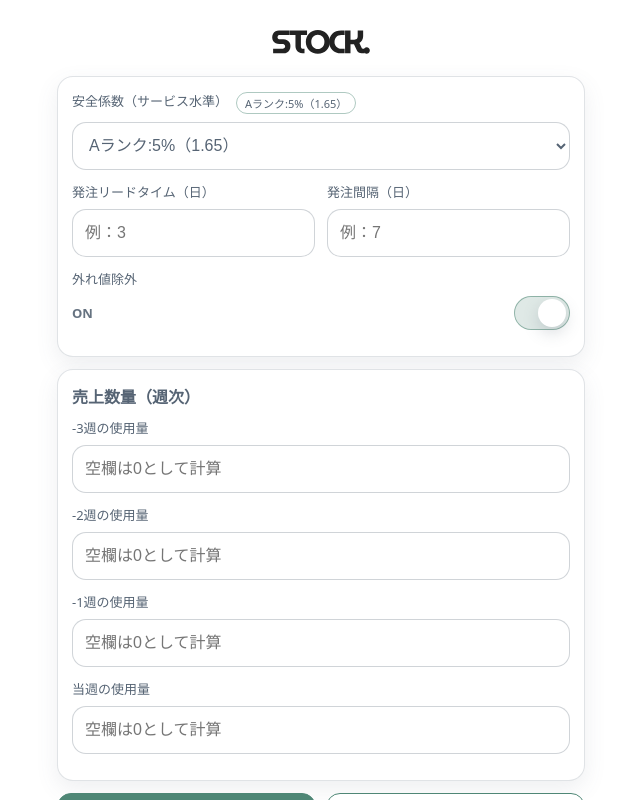
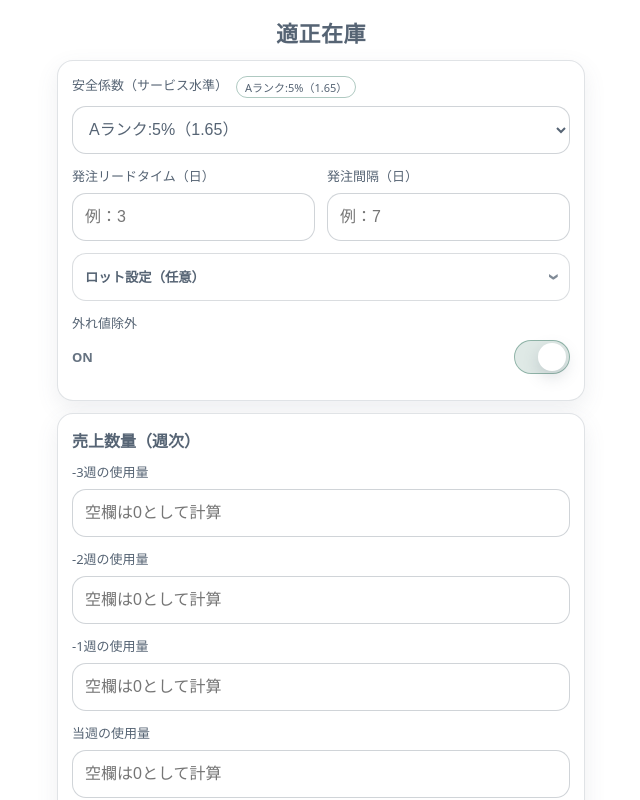
Before and after one commit to soan4/stock-app, a React (Vite) app: page / in a window 1280 px wide. Shown: the top 800 px of the page, without its empty margins (319-959 px from the left). Built offline with nearby package versions, Linux system fonts and the light colour scheme; a web font is replaced by a local one.

Commit message:
make lot settings collapsible default hidden

```diff
--- a/src/App.tsx
+++ b/src/App.tsx
@@ -12,11 +12,21 @@ function toNumberOrZero(s: string): number {
   return Number.isFinite(n) ? n : 0;
 }
 
+function toPositiveIntOrDefault(s: string, def: number): number {
+  const n = Math.floor(toNumberOrZero(s));
+  return n >= 1 ? n : def;
+}
+
 function round1(n: number) {
   return Math.round(n * 10) / 10;
 }
 function round0(n: number) {
   return Math.round(n);
+}
+
+function ceilToLot(value: number, lot: number): number {
+  if (lot <= 1) return value;
+  return Math.ceil(value / lot) * lot;
 }
 
 export default function App() {
@@ -27,6 +37,10 @@ export default function App() {
 
   // 外れ値除外：デフォルトON
   const [outlierEnabled, setOutlierEnabled] = useState(true);
+
+  // ★ロット：基本は非表示＆初期値1
+  const [showLot, setShowLot] = useState(false);
+  const [lotSize, setLotSize] = useState<string>("1");
 
   const [qty, setQty] = useState<string[]>(["", "", "", "", "", "", "", ""]);
 
@@ -68,15 +82,19 @@ export default function App() {
       ? { text: "Aランク:5%（1.65）", cls: "badge badgeA" }
       : { text: "Cランク:30%（0.53）", cls: "badge badgeC" };
 
+  // ロット丸め（目標在庫のみ）
+  const lot = useMemo(() => toPositiveIntOrDefault(lotSize, 1), [lotSize]);
+  const targetRaw = calc.targetStock;
+  const targetRounded = ceilToLot(targetRaw, lot);
+  const showLotAdjusted = lot > 1 && Number.isFinite(targetRaw);
+
   return (
     <div className="page">
       <header className="header headerCenter">
-        <div className="titleLogoWrap">
-  <img src="/stock-app/logo.svg" alt="適正在庫" className="titleLogo" />
-</div>
+        <div className="title titleCenter">適正在庫</div>
       </header>
 
-      {/* 設定カード（ここから「昨年追加」「クリア」ボタンは削除） */}
+      {/* 設定カード */}
       <section className="card">
         <div className="row">
           <label className="label">
@@ -115,6 +133,35 @@ export default function App() {
               onChange={(e) => setOrderInterval(e.target.value)}
             />
           </div>
+        </div>
+
+        {/* ★ロット折りたたみ（基本は非表示） */}
+        <div className="row">
+          <button
+            type="button"
+            className="collapseHeader"
+            aria-expanded={showLot}
+            onClick={() => setShowLot(v => !v)}
+          >
+            <span>ロット設定（任意）</span>
+            <span className={`chev ${showLot ? "chevOpen" : ""}`}>›</span>
+          </button>
+
+          {showLot && (
+            <div className="collapseBody">
+              <label className="label">最小発注単位（ロット）（個）</label>
+              <input
+                className="input"
+                inputMode="numeric"
+                placeholder="例：10（10個単位）"
+                value={lotSize}
+                onChange={(e) => setLotSize(e.target.value)}
+              />
+              <div className="smallNote">
+                ロット=1 は丸めなし（通常）。ロット&gt;1 の場合、適正在庫（目標在庫）をロット単位で切り上げ表示します。
+              </div>
+            </div>
+          )}
         </div>
 
         {/* iOS風スイッチ */}
@@ -159,7 +206,7 @@ export default function App() {
         </div>
       </section>
 
-      {/* ★移動先：売上入力と計算結果の間にボタンを配置（順番は維持） */}
+      {/* 売上入力と計算結果の間のボタン */}
       <div className="actions actionsFill">
         <button className="btn" onClick={() => setShowLastYear(v => !v)}>
           {showLastYear ? "昨年データ入力欄を隠す" : "昨年の売上データ入力を追加"}
@@ -178,8 +225,14 @@ export default function App() {
           <div className="hero">
             <div className="heroTop">
               <div className="heroLabel">適正在庫（目標在庫）</div>
-              <div className="heroNumber">{round0(calc.targetStock)}</div>
+              <div className="heroNumber">{round0(showLotAdjusted ? targetRounded : targetRaw)}</div>
             </div>
+
+            {showLotAdjusted && (
+              <div className="smallNote">
+                ロット調整：{lot}個単位（元の計算値：{round0(targetRaw)}）
+              </div>
+            )}
           </div>
 
           <div className="resultRow resultWarn">
@@ -200,10 +253,12 @@ export default function App() {
           <div className="metaLine">
             標準偏差（週）：<b>{round1(calc.sdWeekly)}</b> / 期間：<b>{round1(calc.periodWeeks)}</b>週
           </div>
+
           <div className={`metaLine ${outlierEnabled && excludedNames.length > 0 ? "metaAlert" : ""}`}>
-  {outlierEnabled && excludedNames.length > 0 ? "⚠︎ " : ""}
-  外れ値除外：{outlierEnabled ? (excludedNames.length === 0 ? "なし" : excludedNames.join("、")) : "OFF"}
-</div>
+            {outlierEnabled && excludedNames.length > 0 ? "⚠︎ " : ""}
+            外れ値除外：{outlierEnabled ? (excludedNames.length === 0 ? "なし" : excludedNames.join("、")) : "OFF"}
+          </div>
+
           <div className="smallNote">
             ヒント：在庫が「発注点（ROP）」を下回ったら発注。発注後は「適正在庫（目標在庫）」を目安に補充量を調整。
           </div>
--- a/src/styles.css
+++ b/src/styles.css
@@ -317,3 +317,35 @@ body{
   width: auto;
   display:block;
 }
+
+/* 折りたたみ（ロット設定） */
+.collapseHeader{
+  width: 100%;
+  min-height: 48px;
+  padding: 12px 12px;
+  border-radius: 14px;
+  border: 1px solid rgba(86,100,116,.22);
+  background: var(--bg);
+  color: var(--text);
+  font-weight: 800;
+
+  display:flex;
+  align-items:center;
+  justify-content: space-between;
+}
+
+.chev{
+  display:inline-block;
+  font-size: 22px;
+  line-height: 1;
+  transform: rotate(90deg);
+  opacity: .75;
+  transition: transform 160ms ease;
+}
+.chevOpen{
+  transform: rotate(-90deg);
+}
+
+.collapseBody{
+  margin-top: 10px;
+}
```
